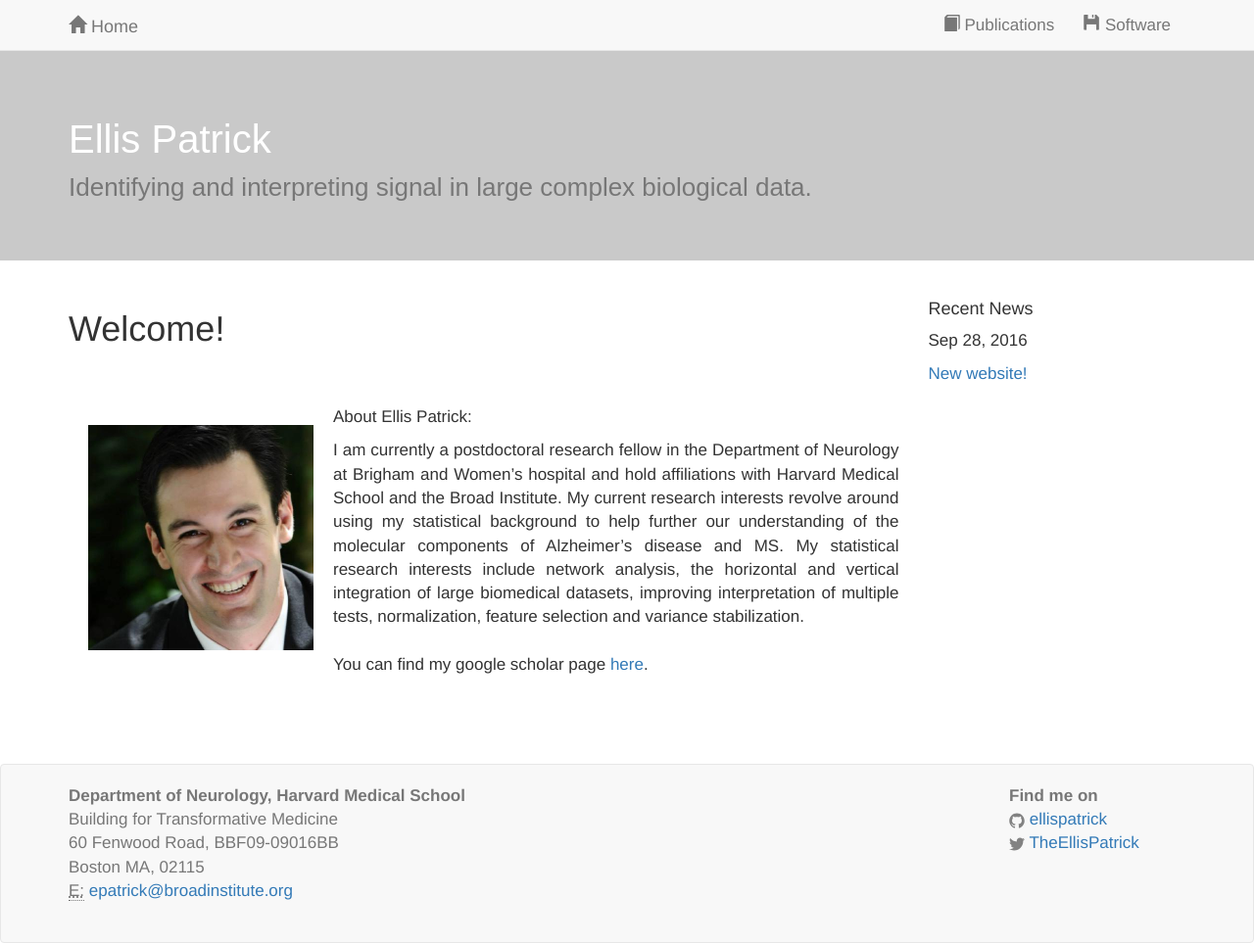
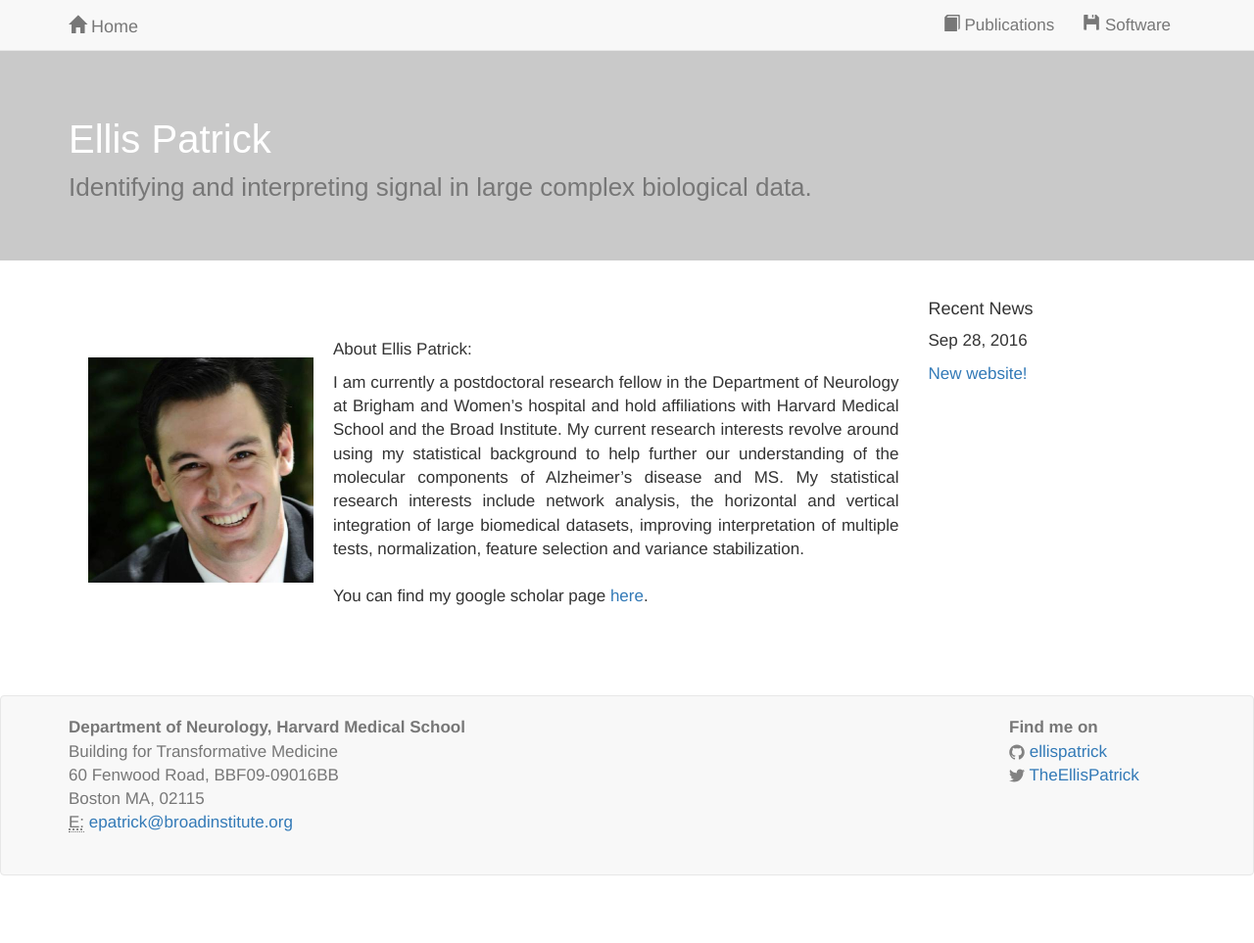
Before and after one commit to ellispatrick/ellispatrick.github.io, a Jekyll site: the page built from index.html, in a window 1280 px wide. Shown: the whole page at 98% size. Built offline with Jekyll 4.4.1, drawn with Linux system fonts in a browser that asks for light colours; nearby versions of some CDN libraries; a style sheet for code colours, icons or effects is not loaded; after the commit the page ends 900 px from its top, so only the background shows below that.

Commit message:
Remove Welcome!

```diff
--- a/index.html
+++ b/index.html
@@ -12,7 +12,7 @@ layout: home
 
 </script>
 
-<h1>Welcome!</h1>
+<!-- <h1>Welcome!</h1> -->
 
 <br>
 
```
